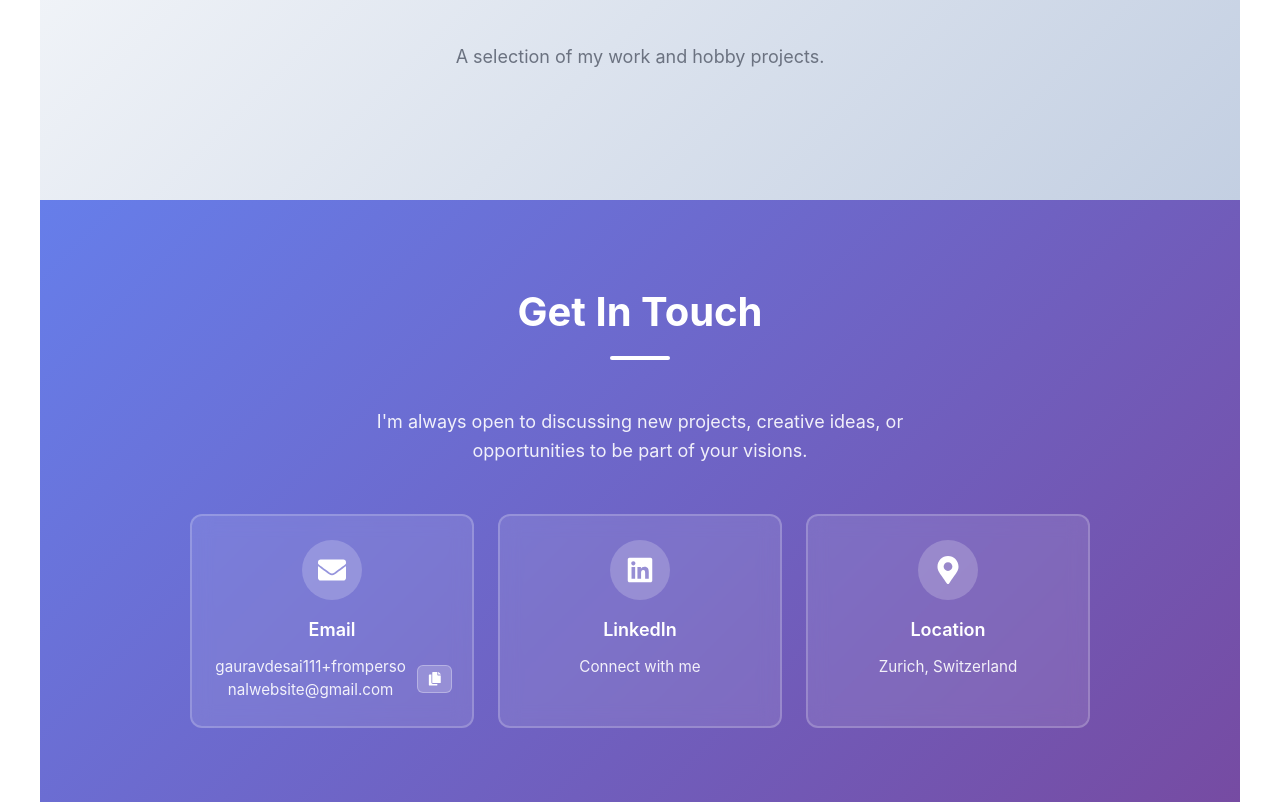
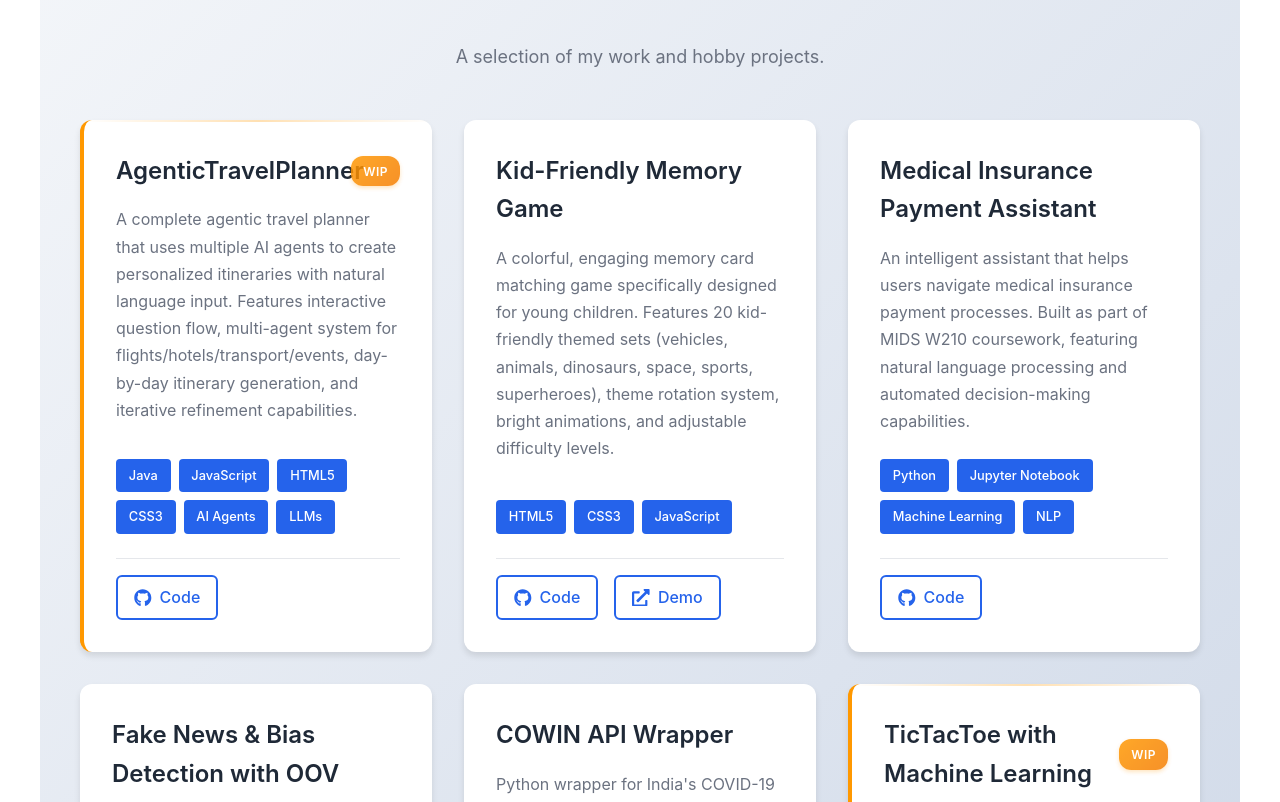
Before and after one commit to gauravkdesai/gauravdesai_website, a React (Vite) app: page / in a window 1280 px wide. Shown: the part 2660-3462 px from the top of the page. Built offline with nearby package versions, Linux system fonts and the light colour scheme.

Commit message:
changed links to open one new tab

```diff
--- a/src/components/Contact.jsx
+++ b/src/components/Contact.jsx
@@ -52,6 +52,8 @@ function Contact() {
           <div className="contact-cards">
             <a
               href={`mailto:${contactInfo.email}`}
+              target="_blank"
+              rel="noopener noreferrer"
               className="contact-card"
               aria-label="Send email"
             >
--- a/src/components/Footer.jsx
+++ b/src/components/Footer.jsx
@@ -35,7 +35,7 @@ function Footer() {
               <a href="#home" onClick={(e) => handleNavClick(e, 'home')}>Home</a>
               <a href="#about" onClick={(e) => handleNavClick(e, 'about')}>About</a>
               <a href="#projects" onClick={(e) => handleNavClick(e, 'projects')}>Projects</a>
-              <a href="#hobbies" onClick={(e) => handleNavClick(e, 'hobbies')}>Hobbies</a>
+              {/* <a href="#hobbies" onClick={(e) => handleNavClick(e, 'hobbies')}>Hobbies</a> */}
               <a href="#contact" onClick={(e) => handleNavClick(e, 'contact')}>Contact</a>
             </nav>
           </div>
@@ -61,6 +61,8 @@ function Footer() {
               </a>
               <a
                 href={socialLinks.email}
+                target="_blank"
+                rel="noopener noreferrer"
                 aria-label="Email"
               >
                 <FaEnvelope />
--- a/src/components/Hero.jsx
+++ b/src/components/Hero.jsx
@@ -82,6 +82,8 @@ function Hero() {
               </a>
               <a
                 href={socialLinks.email}
+                target="_blank"
+                rel="noopener noreferrer"
                 className="social-link email"
                 aria-label="Email"
                 onContextMenu={(e) => {
--- a/src/components/Projects.css
+++ b/src/components/Projects.css
@@ -41,11 +41,62 @@
   box-shadow: 0 8px 16px rgba(0, 0, 0, 0.15);
 }
 
+.project-title-container {
+  display: flex;
+  align-items: center;
+  justify-content: space-between;
+  gap: 1rem;
+  margin-bottom: 1rem;
+  flex-wrap: wrap;
+}
+
 .project-title {
   font-size: 1.5rem;
   font-weight: 600;
   color: var(--text-primary);
-  margin-bottom: 1rem;
+  margin: 0;
+  flex: 1;
+  min-width: 0;
+}
+
+.wip-badge {
+  display: inline-block;
+  padding: 0.35rem 0.75rem;
+  background: linear-gradient(135deg, #ff9800 0%, #f57c00 100%);
+  color: var(--white);
+  border-radius: 12px;
+  font-size: 0.75rem;
+  font-weight: 600;
+  text-transform: uppercase;
+  letter-spacing: 0.5px;
+  box-shadow: 0 2px 4px rgba(255, 152, 0, 0.3);
+  white-space: nowrap;
+  animation: pulse 2s ease-in-out infinite;
+}
+
+@keyframes pulse {
+  0%, 100% {
+    opacity: 1;
+  }
+  50% {
+    opacity: 0.8;
+  }
+}
+
+.project-card-wip {
+  border-left: 4px solid #ff9800;
+  position: relative;
+}
+
+.project-card-wip::before {
+  content: '';
+  position: absolute;
+  top: 0;
+  left: 0;
+  right: 0;
+  height: 2px;
+  background: linear-gradient(90deg, transparent, #ff9800, transparent);
+  opacity: 0.3;
 }
 
 .project-description {
@@ -117,6 +168,15 @@
     font-size: 1.25rem;
   }
 
+  .project-title-container {
+    gap: 0.75rem;
+  }
+
+  .wip-badge {
+    font-size: 0.7rem;
+    padding: 0.3rem 0.6rem;
+  }
+
   .section-subtitle {
     font-size: 1rem;
   }
--- a/src/components/Projects.jsx
+++ b/src/components/Projects.jsx
@@ -3,38 +3,82 @@ import './Projects.css'
 
 function Projects() {
   // TODO: Update with your actual projects
-  // Structure: title, description, tech (array), github (url), demo (url, optional)
+  // Structure: title, description, tech (array), github (url), demo (url, optional), wip (boolean, optional)
   const projects = [
-    /* {
-      title: 'E-Commerce Platform',
-      description: 'A full-stack e-commerce application with user authentication, product management, shopping cart, and payment integration. Built with modern web technologies for scalability and performance.',
-      tech: ['React', 'Node.js', 'MongoDB', 'Express', 'Stripe'],
-      github: 'https://github.com/gauravkdesai/ecommerce-platform',
-      demo: 'https://demo.example.com'
+    {
+      title: 'AgenticTravelPlanner',
+      description: 'A complete agentic travel planner that uses multiple AI agents to create personalized itineraries with natural language input. Features interactive question flow, multi-agent system for flights/hotels/transport/events, day-by-day itinerary generation, and iterative refinement capabilities.',
+      tech: ['Java', 'JavaScript', 'HTML5', 'CSS3', 'AI Agents', 'LLMs'],
+      github: 'https://github.com/gauravkdesai/AgenticTravelPlanner',
+      demo: null,
+      wip: true
     },
     {
-      title: 'Task Management App',
-      description: 'A collaborative task management tool with real-time updates, drag-and-drop functionality, and team collaboration features. Designed for productivity and seamless user experience.',
-      tech: ['React', 'TypeScript', 'Firebase', 'Material-UI'],
-      github: 'https://github.com/gauravkdesai/task-manager',
-      demo: null
+      title: 'Kid-Friendly Memory Game',
+      description: 'A colorful, engaging memory card matching game specifically designed for young children. Features 20 kid-friendly themed sets (vehicles, animals, dinosaurs, space, sports, superheroes), theme rotation system, bright animations, and adjustable difficulty levels.',
+      tech: ['HTML5', 'CSS3', 'JavaScript'],
+      github: 'https://github.com/gauravkdesai/memory_game_for_kids',
+      demo: 'https://gauravkdesai.github.io/memory_game_for_kids/',
+      wip: false
     },
     {
-      title: 'Weather Dashboard',
-      description: 'A responsive weather dashboard that displays current conditions and forecasts. Features interactive maps, location-based search, and beautiful data visualizations.',
-      tech: ['JavaScript', 'HTML5', 'CSS3', 'OpenWeather API'],
-      github: 'https://github.com/gauravkdesai/weather-dashboard',
-      demo: 'https://weather-demo.example.com'
+      title: 'Medical Insurance Payment Assistant',
+      description: 'An intelligent assistant that helps users navigate medical insurance payment processes. Built as part of MIDS W210 coursework, featuring natural language processing and automated decision-making capabilities.',
+      tech: ['Python', 'Jupyter Notebook', 'Machine Learning', 'NLP'],
+      github: 'https://github.com/gauravkdesai/MIDS-W210-Medical_Insurance_Payment_Assistant',
+      demo: null,
+      wip: false
     },
     {
-      title: 'Machine Learning Model API',
-      description: 'RESTful API for serving machine learning models with automatic scaling, request queuing, and comprehensive logging. Optimized for production deployment.',
-      tech: ['Python', 'Flask', 'TensorFlow', 'Docker', 'AWS'],
-      github: 'https://github.com/gauravkdesai/ml-api',
-      demo: null
-    } */
-    // TODO: Add more projects as needed
+      title: 'Fake News & Bias Detection with OOV',
+      description: 'MIDS w266 final project to detect Out of Vocabulary words in fake news and bias detection. Implements advanced NLP techniques to identify misinformation and media bias using novel approaches for handling unknown vocabulary.',
+      tech: ['Python', 'Jupyter Notebook', 'NLP', 'Deep Learning', 'Mimick Embeddings'],
+      github: 'https://github.com/gauravkdesai/w266-final-project-OOV-fake-bias-detection',
+      demo: null,
+      wip: false
+    },
+    {
+      title: 'COWIN API Wrapper',
+      description: 'Python wrapper for India\'s COVID-19 vaccination appointment API. Includes real-time monitoring for available vaccine slots, district-wise search functionality, and automated notification system to help citizens find vaccination appointments.',
+      tech: ['Python', 'REST API', 'Automation'],
+      github: 'https://github.com/gauravkdesai/COWIN-API-WRAPPER',
+      demo: null,
+      wip: false
+    },
+    {
+      title: 'TicTacToe with Machine Learning',
+      description: 'Traditional TicTacToe game enhanced with machine learning capabilities. The AI learns to play the game using decision tree algorithms, improving its strategy through gameplay experience.',
+      tech: ['Python', 'Machine Learning', 'Decision Trees', 'Game AI'],
+      github: 'https://github.com/gauravkdesai/TicTacToeWithML',
+      demo: null,
+      wip: true
+    },
+    {
+      title: 'SimpleJsonStore',
+      description: 'Asynchronous servlet application to store and retrieve JSON messages from MongoDB. Demonstrates asynchronous request/response pipeline using blocking queue executors, async context handling, and MongoDB async drivers. Can be deployed on Jetty server.',
+      tech: ['Java', 'MongoDB', 'Jetty', 'Async Servlets', 'REST API'],
+      github: 'https://github.com/gauravkdesai/SimpleJsonStore',
+      demo: null,
+      wip: false
+    },
+    {
+      title: 'Home Credit Default Risk Prediction',
+      description: 'w207 Applied Machine Learning final group project analyzing home credit default risk. Implements various ML algorithms to predict loan default probability, helping financial institutions make better lending decisions.',
+      tech: ['Python', 'Jupyter Notebook', 'Machine Learning', 'Data Analysis', 'scikit-learn'],
+      github: 'https://github.com/gauravkdesai/w207-FinalProject-HomeCreditDefaultRisk',
+      demo: null,
+      wip: false
+    },
+    {
+      title: 'Olympic Gold Medal Analysis',
+      description: 'Data visualization project analyzing Olympic Gold Medal patterns for w209 final project. Interactive visualizations explore historical trends, country performances, and athletic achievements across different Olympic games.',
+      tech: ['HTML5', 'CSS3', 'JavaScript', 'D3.js', 'Data Visualization'],
+      github: 'https://github.com/gauravkdesai/MIDS-w209-OlympicGoldMedalAnalysis',
+      demo: null,
+      wip: false
+    }
   ]
+
 
   return (
     <section id="projects" className="projects">
@@ -46,8 +90,13 @@ function Projects() {
 
         <div className="projects-grid">
           {projects.map((project, index) => (
-            <div key={index} className="project-card">
-              <h3 className="project-title">{project.title}</h3>
+            <div key={index} className={`project-card ${project.wip ? 'project-card-wip' : ''}`}>
+              <div className="project-title-container">
+                <h3 className="project-title">{project.title}</h3>
+                {project.wip && (
+                  <span className="wip-badge" title="Work in Progress">WIP</span>
+                )}
+              </div>
               <p className="project-description">{project.description}</p>
 
               <div className="project-tech">
```
Also changed, not shown: src/components/About.jsx (+4 -5 lines).
